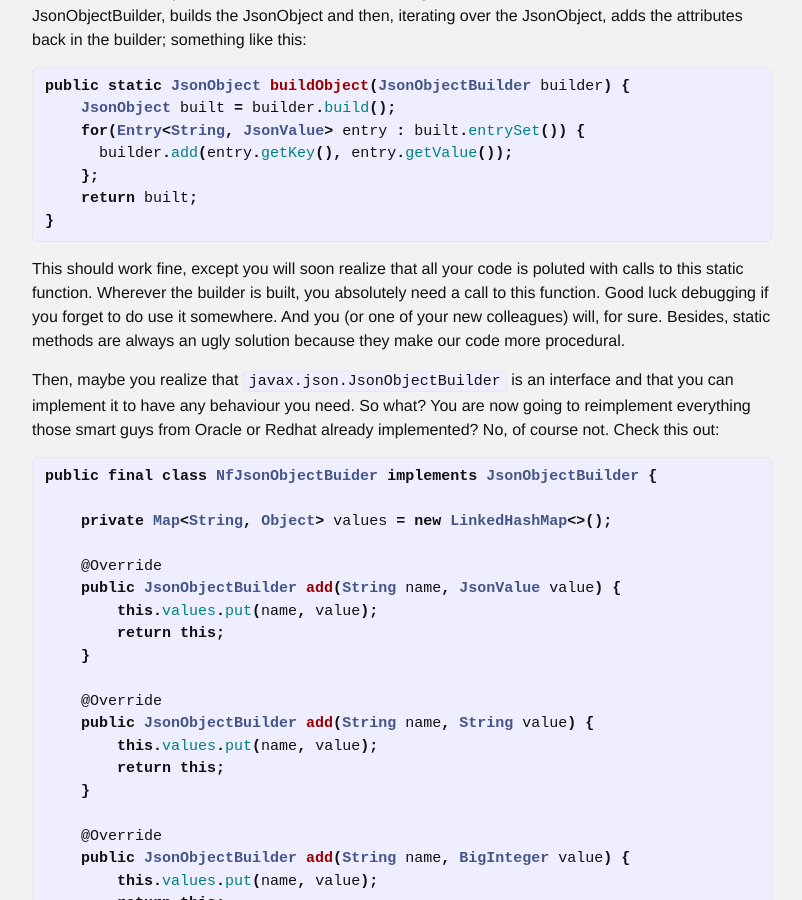
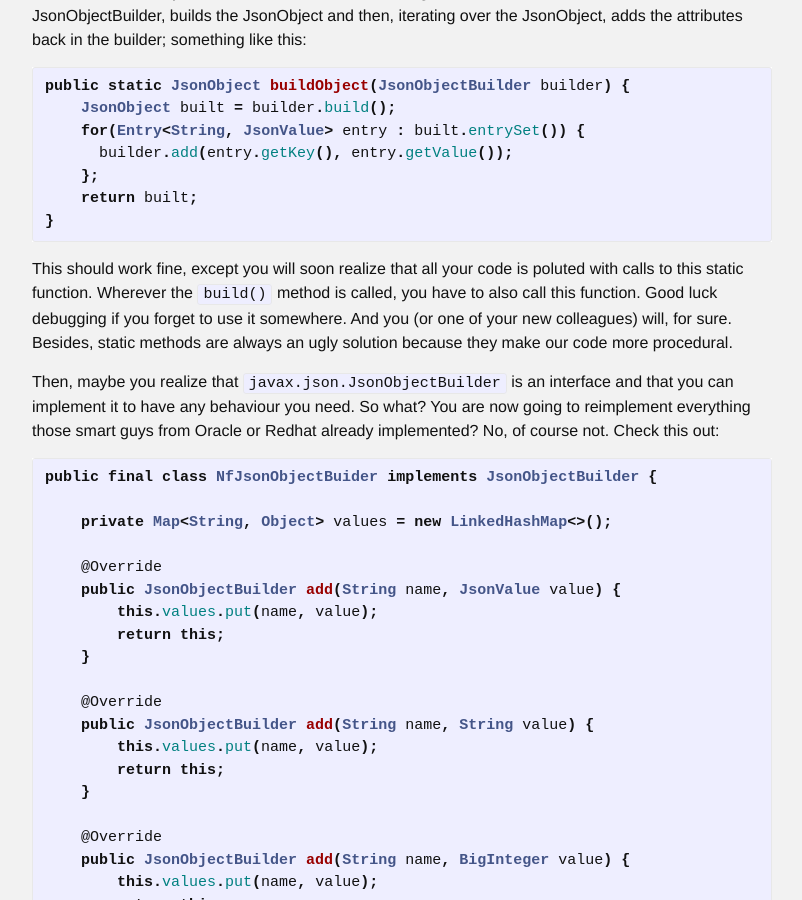
Before and after one commit to amihaiemil/amihaiemil.github.io, a Jekyll site: the page built from _posts/2017-06-14-non-flushable-jsonobjectbuilder.markdown, in a window 1280 px wide and 900 px high, scrolled down 1600 px. Shown: the whole window, without its empty margins (238-1040 px from the left). Built offline with Jekyll 4.4.1, drawn with Linux system fonts in a browser that asks for light colours; comment, search, counter and statistics services are not loaded.

Commit message:
Create 2017-06-14-non-flushable-jsonobjectbuilder.markdown

```diff
--- a/_posts/2017-06-14-non-flushable-jsonobjectbuilder.markdown
+++ b/_posts/2017-06-14-non-flushable-jsonobjectbuilder.markdown
@@ -66,8 +66,7 @@ public static JsonObject buildObject(JsonObjectBuilder builder) {
 }
 {% endhighlight %}
 
-This should work fine, except you will soon realize that all your code is poluted with calls to this static function. Wherever the builder is built, you absolutely need a call
-to this function. Good luck debugging if you forget to do use it somewhere. And you (or one of your new colleagues) will, for sure. Besides, static methods are always an ugly solution because they
+This should work fine, except you will soon realize that all your code is poluted with calls to this static function. Wherever the ``build()`` method is called, you have to also call this function. Good luck debugging if you forget to use it somewhere. And you (or one of your new colleagues) will, for sure. Besides, static methods are always an ugly solution because they
 make our code more procedural.
 
 Then, maybe you realize that ``javax.json.JsonObjectBuilder`` is an interface and that you can implement it to have any behaviour you need.
```
